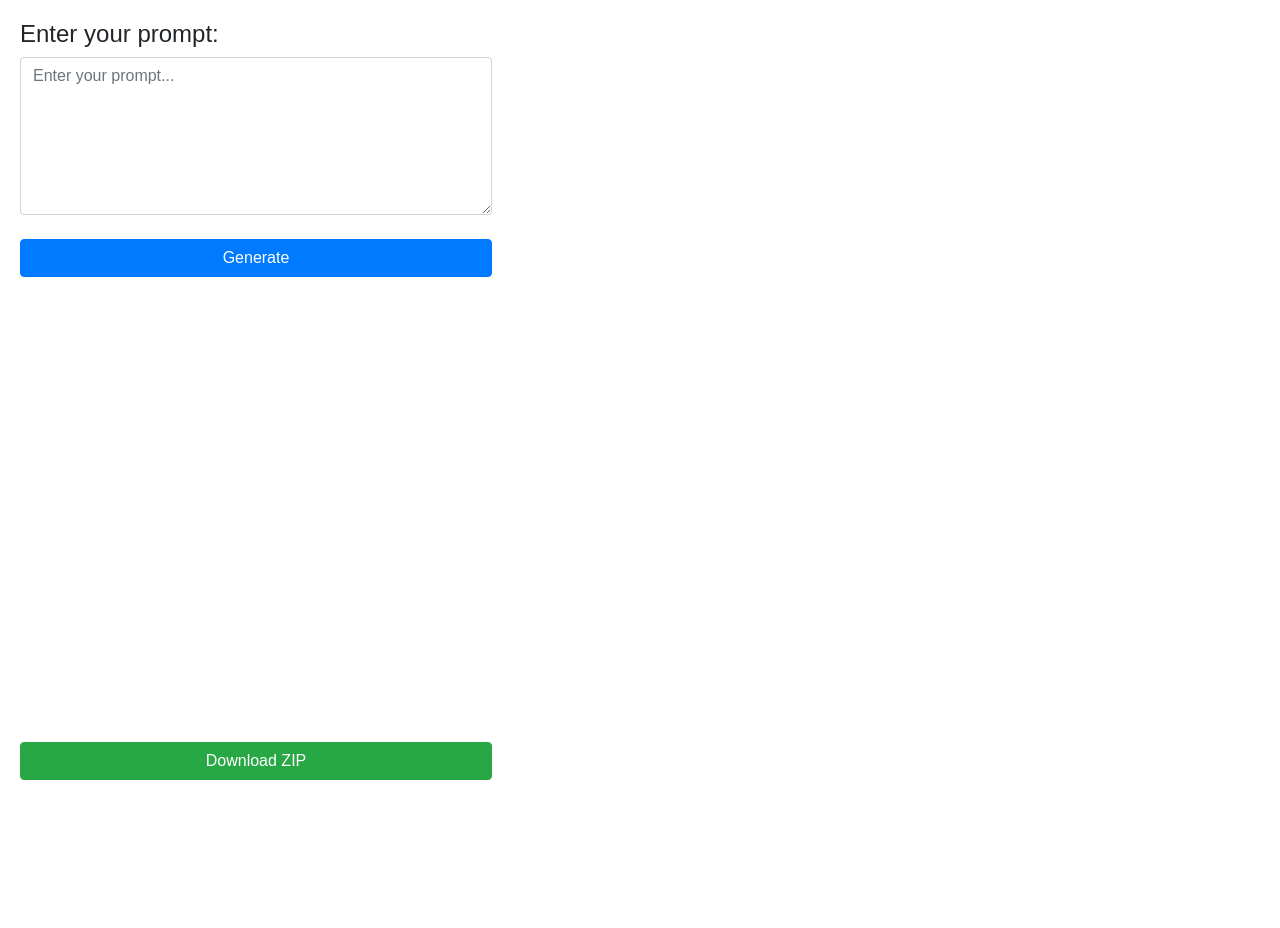
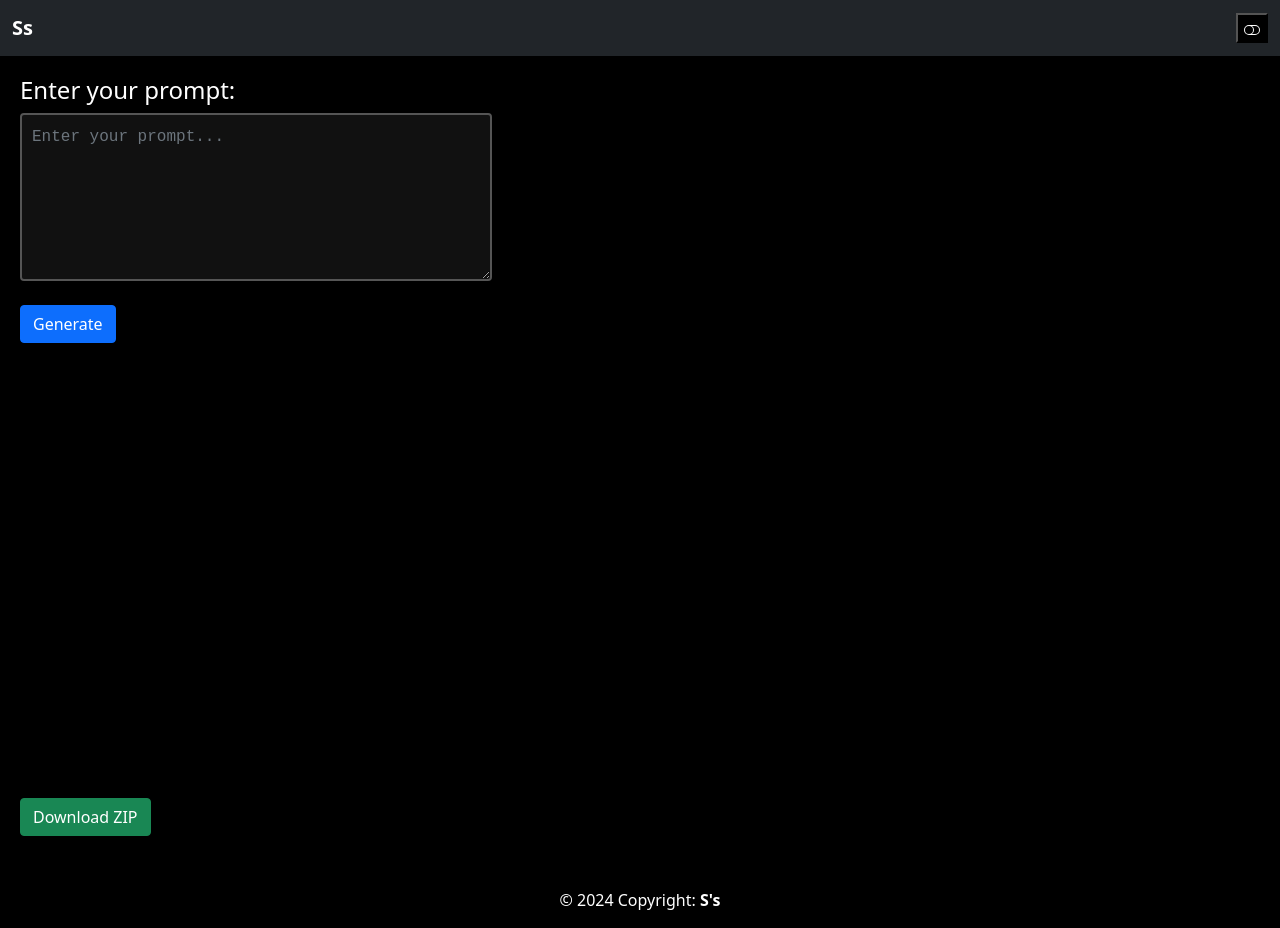
Before and after one commit to Shashank-V-H/T2W, a Django app: page / in a window 1280 px wide. Before the commit the page ends 780 px from the top, so only its background shows below. Run offline with Django 5.2, Linux system fonts and the light colour scheme; some libraries are stand-ins or nearby versions.

Commit message:
added dark and light mode toggle and terminal style prompt

```diff
--- a/webapp_generator/templates/index.html
+++ b/webapp_generator/templates/index.html
@@ -1,23 +1,32 @@
-<!DOCTYPE html>
+<!doctype html>
 <html lang="en">
+
 <head>
-    <meta charset="UTF-8">
-    <meta name="viewport" content="width=device-width, initial-scale=1.0">
+    <meta charset="utf-8">
+    <meta name="viewport" content="width=device-width, initial-scale=1">
     <title>Text-to-Web Generator</title>
-    <link rel="stylesheet" href="https://maxcdn.bootstrapcdn.com/bootstrap/4.5.2/css/bootstrap.min.css">
+    <link href="https://cdn.jsdelivr.net/npm/bootstrap@5.0.2/dist/css/bootstrap.min.css" rel="stylesheet" integrity="sha384-EVSTQN3/azprG1Anm3QDgpJLIm9Nao0Yz1ztcQTwFspd3yD65VohhpuuCOmLASjC" crossorigin="anonymous">
+    <link rel="stylesheet" href="https://cdnjs.cloudflare.com/ajax/libs/font-awesome/5.15.3/css/all.min.css" rel="stylesheet">
+
     <style>
         body {
-            background-color: #f8f9fa;
-            font-family: 'Arial', sans-serif;
-            height: 100vh;
-            display: flex;
-            overflow: hidden;
+            background-color: black;
+            color: white;
+            font: Oswald;
+            font-size: 16px;
+            text-align: left;
+            transition: background-color 0.3s, color 0.3s;
+        }
+
+        .white-mode {
+            background-color: white;
+            color: black;
         }
 
         .split-container {
             display: flex;
             width: 100%;
-            height: 100%;
+            height: 100vh;
         }
 
         .left-panel {
@@ -26,14 +35,12 @@
             display: flex;
             flex-direction: column;
             justify-content: space-between;
-            box-shadow: 2px 0 5px rgba(0,0,0,0.1);
-            background-color: white;
+            box-shadow: 2px 0 5px rgba(0, 0, 0, 0.1);
         }
 
         .right-panel {
             width: 60%;
             padding: 20px;
-            background-color: #fff;
             overflow-y: auto;
         }
 
@@ -45,11 +52,85 @@
         }
 
         .bottom-section {
-            margin-top: 20px;
+            margin-top: 0; /* Pull the button up */
+        }
+
+        h1 {
+            font-size: 32px;
+            font-family: "Roboto", Corbel, Avenir, "Lucida Grande", "Lucida Sans", sans-serif;
+            font-weight: 400;
+        }
+
+        h2 {
+            color: #4CC9F0;
+            font-family: "Roboto", Corbel, Avenir, "Lucida Grande", "Lucida Sans", sans-serif;
+            font-weight: 400;
+        }
+
+        .nav-link {
+            color: #4CC9F0;
+        }
+
+        .nav-link:hover {
+            color: red;
+        }
+
+        .alert-custom {
+            background-color: #000000;
+            border: 2px solid #87CEEB;
+            color: white;
+        }
+
+        .alert-custom h4 {
+            color: #87CEEB;
+        }
+
+        button {
+            background-color: black;
+            color: white;
+        }
+
+        .nav-link.active {
+            color: #4CC9F0 !important;
+            font-weight: bold;
+        }
+
+        /* Terminal-like appearance for the prompt input */
+        #prompt {
+            background-color: #111;
+            color: #00FF00; /* Classic terminal green */
+            border: 2px solid #555;
+            font-family: "Courier New", Courier, monospace;
+            font-size: 16px;
+            padding: 10px;
         }
     </style>
 </head>
+
 <body>
+    <!-- Navbar -->
+    <nav class="navbar navbar-expand-lg navbar-dark bg-dark">
+        <div class="container-fluid">
+            <a class="navbar-brand" href="/We/"><b>Ss</b></a>
+            <button class="navbar-toggler" type="button" data-bs-toggle="collapse" data-bs-target="#navbarSupportedContent"
+                aria-controls="navbarSupportedContent" aria-expanded="false" aria-label="Toggle navigation">
+                <span class="navbar-toggler-icon"></span>
+            </button>
+            <div class="collapse navbar-collapse" id="navbarSupportedContent">
+                <ul class="navbar-nav me-auto mb-2 mb-lg-0">
+                    <!-- Removed Home and Program List -->
+                </ul>
+                <button onclick="toggleTheme()">
+                    <svg xmlns="http://www.w3.org/2000/svg" width="16" height="16" fill="currentColor" class="bi bi-toggle-off"
+                        viewBox="0 0 16 16">
+                        <path d="M11 4a4 4 0 0 1 0 8H8a5 5 0 0 0 2-4 5 5 0 0 0-2-4zm-6 8a4 4 0 1 1 0-8 4 4 0 0 1 0 8M0 8a5 5 0 0 0 5 5h6a5 5 0 0 0 0-10H5a5 5 0 0 0-5 5"/>
+                    </svg>
+                </button>
+            </div>
+        </div>
+    </nav>
+    <!-- End Navbar -->
+
     <div class="split-container">
         <div class="left-panel">
             <div class="top-section">
@@ -57,9 +138,9 @@
                 <textarea id="prompt" class="form-control" rows="6" placeholder="Enter your prompt..."></textarea><br>
                 <button class="btn btn-primary btn-block" onclick="generateWeb()">Generate</button>
             </div>
-            <div class="bottom-section">
-                <button class="btn btn-success btn-block" onclick="downloadZIP()">Download ZIP</button>
-            </div>
+    <div class="bottom-section">
+        <button class="btn btn-success btn-block" onclick="downloadZIP()">Download ZIP</button>
+    </div>
         </div>
 
         <div class="right-panel">
@@ -116,6 +197,53 @@
             })
             .catch(error => console.error('Error:', error));
         }
+
+        // Function to toggle light/dark theme
+        function toggleTheme() {
+            const body = document.body;
+            if (body.classList.contains('white-mode')) {
+                body.classList.remove('white-mode');
+                localStorage.setItem('theme', 'dark');
+            } else {
+                body.classList.add('white-mode');
+                localStorage.setItem('theme', 'light');
+            }
+        }
+
+        // Check for saved theme in localStorage and apply it
+        window.onload = function() {
+            const savedTheme = localStorage.getItem('theme');
+            if (savedTheme === 'light') {
+                document.body.classList.add('white-mode');
+            }
+        }
     </script>
+
+    <!-- Footer -->
+    <footer class="text-center text-lg-start">
+        <div class="container d-flex justify-content-center py-2">
+            <!-- <a class="btn btn-link btn-floating btn-lg text-light m-1" href="https://www.linkedin.com/in/shashank-v-h-a13538229/" -->
+            <!--     target="_blank" role="button" data-mdb-ripple-color="dark"><i class="fab fa-linkedin"></i></a> -->
+            <!-- <a class="btn btn-link btn-floating btn-lg text-light m-1" href="https://github.com/Shashank-V-H/django_lab_projects.git" -->
+            <!--     target="_blank" role="button" data-mdb-ripple-color="dark"><i class="fab fa-github"></i></a> -->
+        </div>
+        <div class="text-center text-white p-3" style="background-color: rgba(0, 0, 0, 0.2);">
+            © 2024 Copyright: <b>S's</b>
+        </div>
+    </footer>
+    <!-- End Footer -->
+
+
+        <!-- highlight.js for highlighting the code -->
+        <script src="https://cdnjs.cloudflare.com/ajax/libs/highlight.js/11.9.0/highlight.min.js" > </script>
+        <script>
+        hljs.highlightAll();
+        </script>
+        <!-- highlight.js for highlighting the code -->
+
+
+    <!-- Option 1: Bootstrap Bundle with Popper -->
+    <script src="https://cdn.jsdelivr.net/npm/bootstrap@5.0.2/dist/js/bootstrap.bundle.min.js" integrity="sha384-MrcW6ZMFYlzcLA8Nl+NtUVF0sA7MsXsP1UyJoMp4YLEuNSfAP+JcXn/tWtIaxVXM" crossorigin="anonymous"></script>
 </body>
+
 </html>
```
